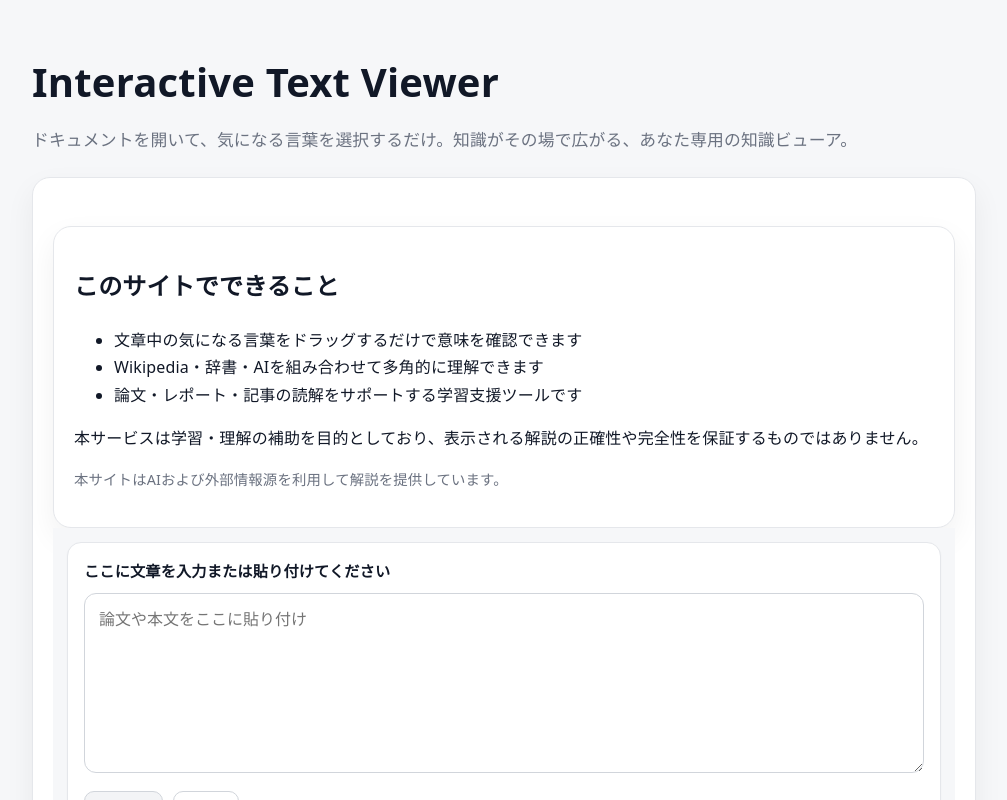
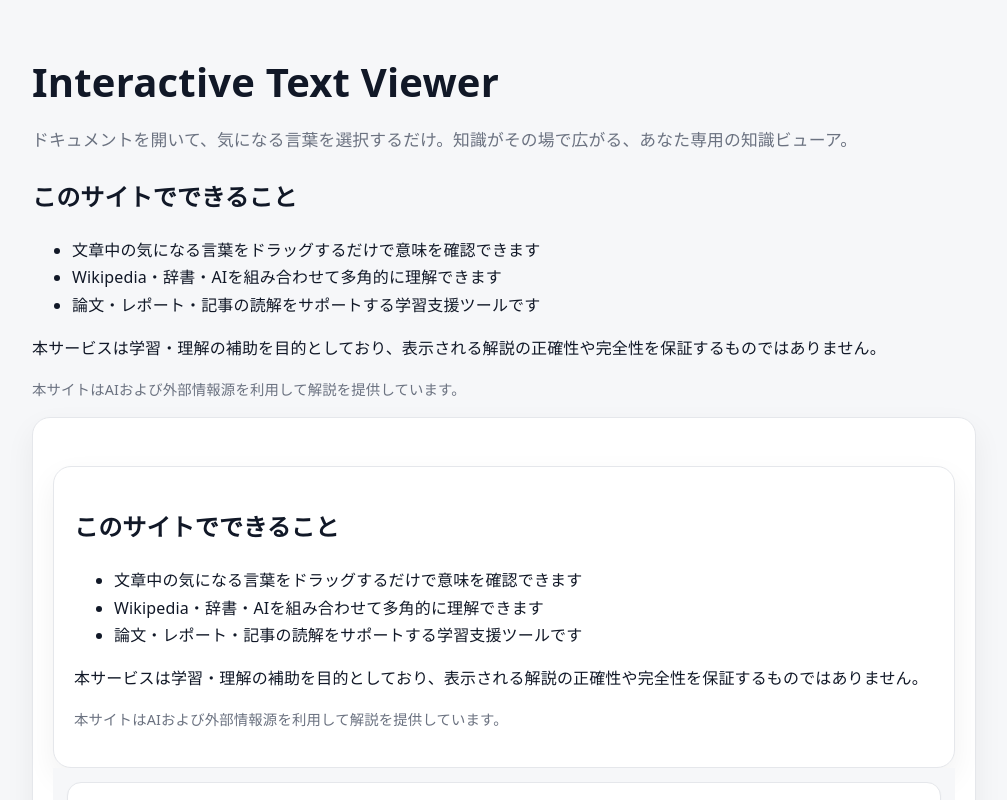
Before and after one commit to Asari-reita/interactive-text-viewer, a Vue app: page / in a window 1280 px wide. Shown: the top 800 px of the page, without its empty margins (136-1143 px from the left). Built offline with nearby package versions, Linux system fonts and the light colour scheme.

Commit message:
move description section above main tool

```diff
--- a/src/views/Home.vue
+++ b/src/views/Home.vue
@@ -10,6 +10,20 @@
   ドキュメントを開いて、気になる言葉を選択するだけ。知識がその場で広がる、あなた専用の知識ビューア。
 </p>
 
+<h2>このサイトでできること </h2>
+
+  <ul>
+    <li>文章中の気になる言葉をドラッグするだけで意味を確認できます</li>
+    <li>Wikipedia・辞書・AIを組み合わせて多角的に理解できます</li>
+    <li>論文・レポート・記事の読解をサポートする学習支援ツールです</li>
+  </ul>
+
+  <p style="margin-top: 14px;">
+    本サービスは学習・理解の補助を目的としており、表示される解説の正確性や完全性を保証するものではありません。
+  </p>
+  <p style="font-size: 0.9rem; color: var(--ink-muted);">
+  本サイトはAIおよび外部情報源を利用して解説を提供しています。
+</p>
 
 
     <!-- 大きな濃紺カード（中にUIを配置） -->
```
